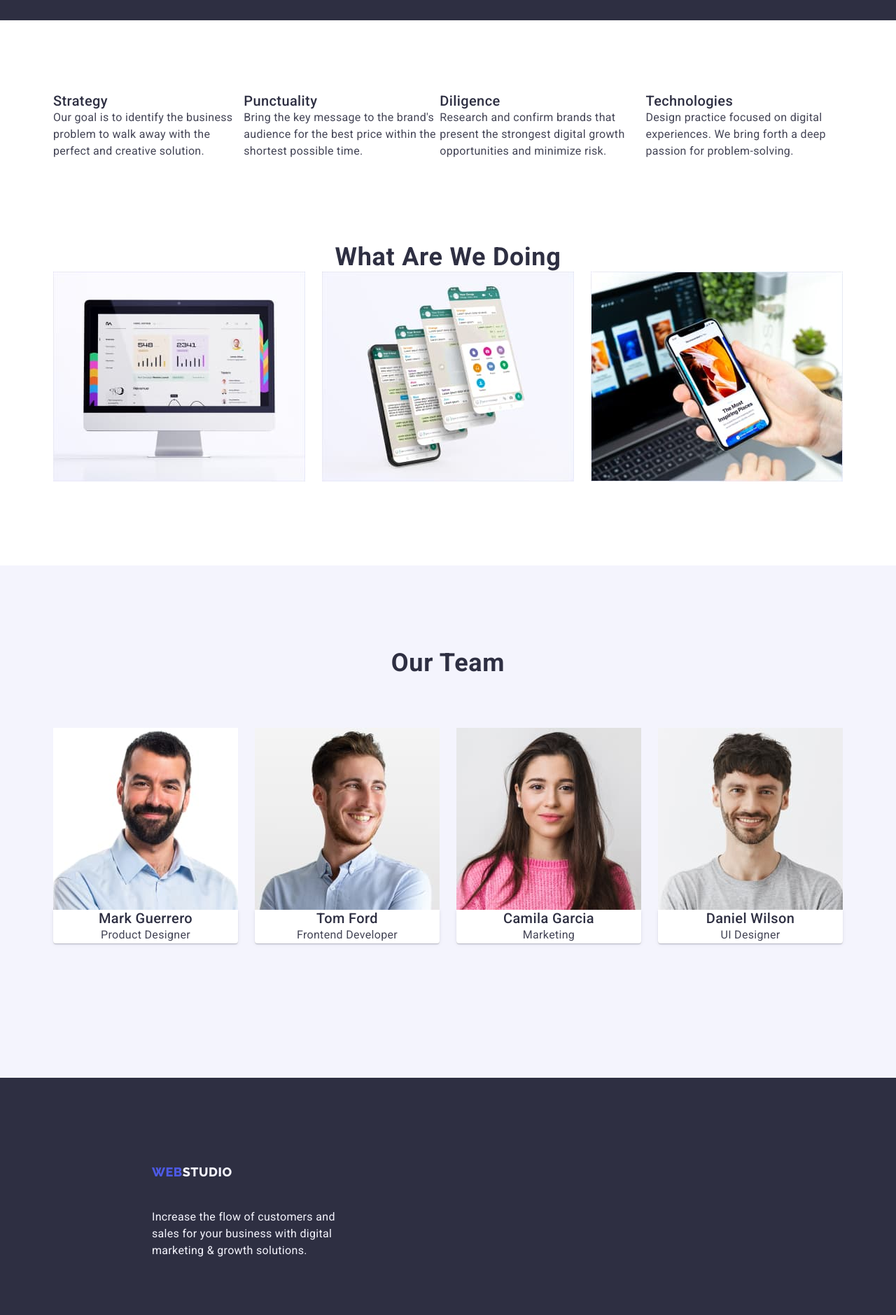
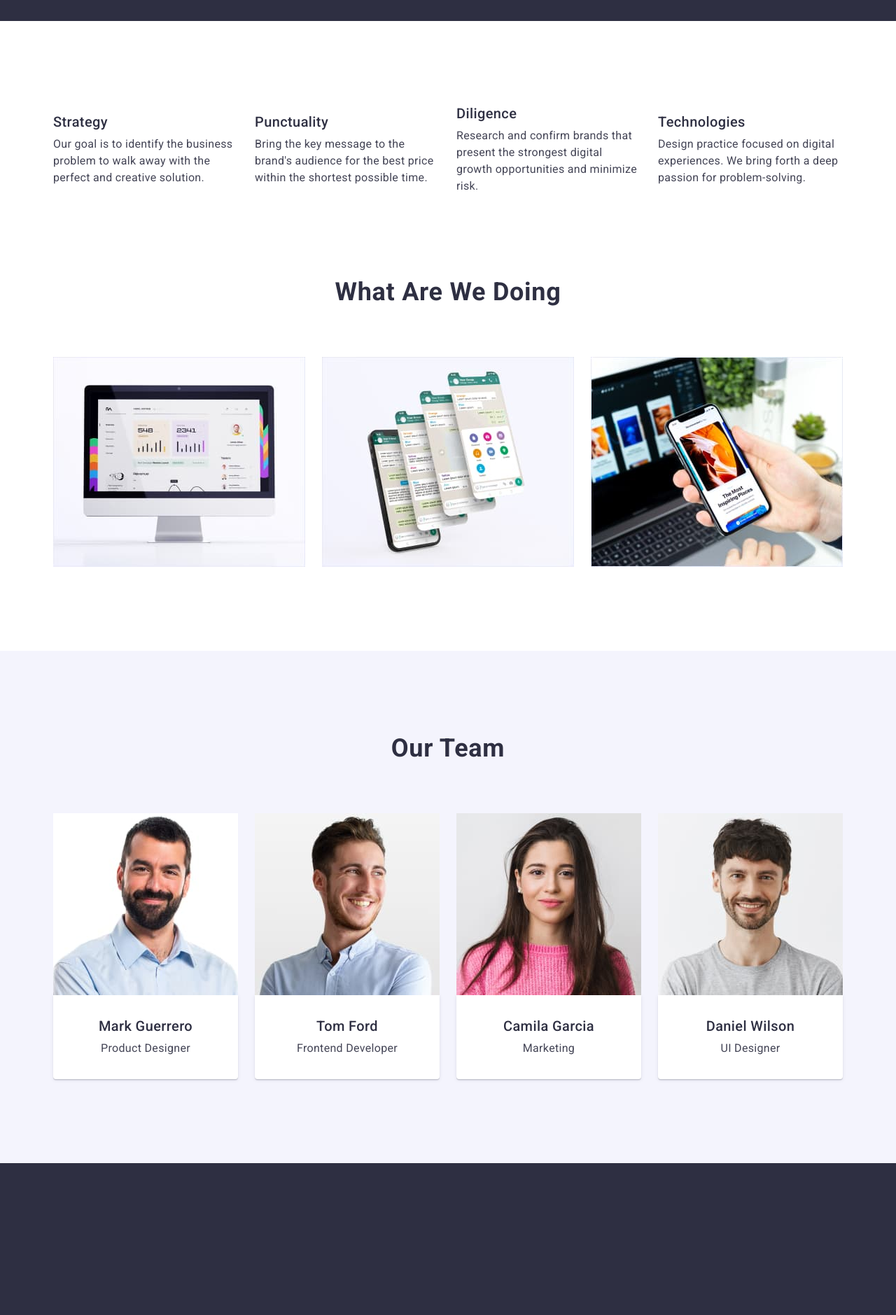
Before and after one commit to DarynaDvl/goit-markup-hw-03, a plain HTML site: page index.html in a window 1280 px wide. Shown: the part 640-2519 px from the top of the page at 70% size. Drawn offline with nearby package versions, Linux system fonts and the light colour scheme.

Commit message:
version-2

```diff
--- a/css/styles.css
+++ b/css/styles.css
@@ -53,7 +53,7 @@ body {
   color: var(--color-slate);
 }
 
-.conteiner {
+.container {
   width: 1158px;
   margin-left: auto;
   margin-right: auto;
@@ -94,6 +94,7 @@ body {
   color: var(--color-white);
   background: var(--color-iris);
   box-shadow: 0px 4px 4px rgba(0, 0, 0, 0.15);
+  border: none;
   border-radius: 4px;
   display: block;
   min-width: 169px;
@@ -101,6 +102,7 @@ body {
   padding-bottom: 16px;
   margin-left: auto;
   margin-right: auto;
+  height: 56px;
 }
 .modal-btn:hover,
 .modal-btn:focus {
@@ -119,23 +121,25 @@ body {
   background: var(--color-cloud);
   border: 1px solid var(--color-cornflower);
   border-radius: 4px;
+  padding: 12px 24px;
 }
 
 .portfolio-btn:hover,
 .portfolio-btn:focus {
   color: var(--color-white);
   background-color: var(--color-ocean);
+  border: 1px solid transparent;
 }
 
 /* ================= /COMPONENTS =================*/
 
 /* ================= HEADER =================*/
-.page-header-conteiner {
+.page-header-container {
   display: flex;
   align-items: center;
   justify-content: space-between;
   border-radius: 1px;
-  border-color: var(--color-cornflower);
+  border-bottom: 1px solid var(--color-cornflower);
 }
 
 .page-nav {
@@ -153,9 +157,9 @@ body {
 }
 
 .menu-link {
-  font-family: inherit;
+  /* font-family: inherit;
   font-size: inherit;
-  font-style: inherit;
+  font-style: inherit; */
   letter-spacing: 0.02em;
   font-weight: 500;
   line-height: inherit;
@@ -201,10 +205,8 @@ body {
 
   max-width: 1440px;
   min-height: 600px;
-}
-
-.hero-conteiner {
   padding-top: 188px;
+  padding-bottom: 188px;
 }
 
 .main-title {
@@ -226,7 +228,7 @@ body {
 /* ================= SECONDARY SECTION =================*/
 
 .secondary-section {
-  padding-top: 103px;
+  padding-top: 120px;
   padding-bottom: 120px;
   text-align: left;
 }
@@ -234,14 +236,16 @@ body {
 .secondary-section-list {
   display: flex;
   align-items: center;
+  gap: 24px;
 }
 
 .secondary-section-list-item {
   flex-direction: column;
+  width: calc((100% - 72px) / 4);
 }
 
 .subtitle {
-  font-family: inherit;
+  /* font-family: inherit; */
   font-weight: 500;
   font-size: 20px;
   letter-spacing: 0.02em;
@@ -249,8 +253,12 @@ body {
   color: var(--color-navy-blue);
 }
 
+.secondary-section-subtitle {
+  margin-bottom: 8px;
+}
+
 .subtitle-descr {
-  line-height: inherit;
+  /* line-height: inherit; */
   color: var(--color-slate);
 }
 /* ================= /SECONDARY SECTION =================*/
@@ -262,7 +270,7 @@ body {
 }
 
 .section-title {
-  font-family: inherit;
+  /* font-family: inherit; */
   letter-spacing: 0.02em;
   color: var(--color-navy-blue);
   font-weight: 700;
@@ -270,6 +278,10 @@ body {
   line-height: 1.11;
   text-align: center;
   text-transform: capitalize;
+}
+
+.tertiary-section-title {
+  margin-bottom: 72px;
 }
 
 .tertiary-section-list {
@@ -288,10 +300,11 @@ body {
 .our-team-section {
   background-color: var(--color-cloud);
   min-height: 732px;
+  padding-top: 120px;
+  padding-bottom: 120px;
 }
 
 .our-team-section-title {
-  padding-top: 120px;
   margin-bottom: 72px;
 }
 
@@ -303,16 +316,18 @@ body {
 }
 
 .our-team-list-item {
-  font-family: inherit;
+  /* font-family: inherit;
   font-size: inherit;
   font-style: inherit;
+  font-weight: inherit;
+  color: inherit; */
   letter-spacing: 0.02em;
-  font-weight: inherit;
-  color: inherit;
   background-color: var(--color-white);
+  border-radius: 0px 0px 4px 4px;
 }
 
 .name-and-position {
+  padding: 32px 16px;
   border-radius: 0px 0px 4px 4px;
   background: var(--color-white);
   box-shadow: 0px 1px 6px rgba(46, 47, 66, 0.08),
@@ -326,11 +341,12 @@ body {
   letter-spacing: 0.02em;
   text-align: center;
   color: var(--color-navy-blue);
+  margin-bottom: 8px;
 }
 
 .employee-position {
-  font-size: inherit;
-  line-height: inherit;
+  /* font-size: inherit;
+  line-height: inherit; */
   text-align: center;
   color: var(--color-slate);
 }
@@ -340,6 +356,7 @@ body {
 /* ================= PORTFOLIO =================*/
 
 .portfolio-section {
+  padding-top: 96px;
   padding-bottom: 120px;
 }
 
@@ -364,6 +381,8 @@ body {
 }
 
 .portfolio-card-text {
+  padding: 32px 16px;
+  border-top: none;
   background: var(--color-white);
   border: 1px solid var(--color-cornflower);
 }
@@ -380,18 +399,21 @@ body {
 
 /* ================= /PORTFOLIO =================*/
 
-/*  */
+/* ================= FOOTER =================*/
+
 .footer-section {
   background-color: var(--color-navy-blue);
-  font-family: inherit;
+  /* font-family: inherit;
   font-size: inherit;
   font-style: inherit;
+  font-weight: inherit;
+  color: inherit; */
   letter-spacing: 0.02em;
-  font-weight: inherit;
-  color: inherit;
+  padding-top: 120px;
+  padding-bottom: 120px;
 }
 
-.footer-conteiner {
+.footer-container {
   padding-top: 100px;
   padding-bottom: 100px;
   padding-left: 156px;
@@ -399,7 +421,7 @@ body {
 
 .footer-logotype {
   display: inline-block;
-  margin-bottom: 17.5px;
+  margin-bottom: 16px;
 }
 
 .footer-inf {
--- a/index.html
+++ b/index.html
@@ -20,7 +20,7 @@
   <body>
     <!-- HEADER -->
     <header class="page-header">
-      <div class="conteiner page-header-conteiner">
+      <div class="container page-header-container">
         <nav class="page-nav">
           <a class="link logo" href="./index.html" title="logotype">
             Web<span class="logo-text">Studio</span></a
@@ -56,40 +56,40 @@
     <main>
       <!-- HERO -->
       <section class="section hero-section">
-        <div class="conteiner hero-conteiner">
+        <div class="container hero-container">
           <h1 class="main-title">Effective Solutions for Your Business</h1>
           <button class="modal-btn" type="button">Order Service</button>
         </div>
       </section>
 
-      <!-- Secondary-section -->
+      <!-- SECONDARY SECTION -->
       <section class="section secondary-section">
-        <div class="conteiner">
+        <div class="container">
           <h2 class="secondary-section-title" hidden>Feature</h2>
           <ul class="list secondary-section-list">
             <li class="secondary-section-list-item">
-              <h3 class="subtitle">Strategy</h3>
+              <h3 class="subtitle secondary-section-subtitle">Strategy</h3>
               <p class="subtitle-descr">
                 Our goal is to identify the business problem to walk away with
                 the perfect and creative solution.
               </p>
             </li>
-            <li>
-              <h3 class="subtitle">Punctuality</h3>
+            <li class="secondary-section-list-item">
+              <h3 class="subtitle secondary-section-subtitle">Punctuality</h3>
               <p class="subtitle-descr">
                 Bring the key message to the brand's audience for the best price
                 within the shortest possible time.
               </p>
             </li>
-            <li>
-              <h3 class="subtitle">Diligence</h3>
+            <li class="secondary-section-list-item">
+              <h3 class="subtitle secondary-section-subtitle">Diligence</h3>
               <p class="subtitle-descr">
                 Research and confirm brands that present the strongest digital
                 growth opportunities and minimize risk.
               </p>
             </li>
-            <li>
-              <h3 class="subtitle">Technologies</h3>
+            <li class="secondary-section-list-item">
+              <h3 class="subtitle secondary-section-subtitle">Technologies</h3>
               <p class="subtitle-descr">
                 Design practice focused on digital experiences. We bring forth a
                 deep passion for problem-solving.
@@ -98,10 +98,12 @@
           </ul>
         </div>
       </section>
-
+      <!-- TERTIARY SECTION -->
       <section class="section tertiary-section">
-        <div class="conteiner">
-          <h2 class="section-title">What are we doing</h2>
+        <div class="container">
+          <h2 class="section-title tertiary-section-title">
+            What are we doing
+          </h2>
           <ul class="list tertiary-section-list">
             <li class="tertiary-section-list-item">
               <img
@@ -131,8 +133,10 @@
         </div>
       </section>
 
+      <!-- OUR TEAM SECTION  -->
+
       <section class="section our-team-section">
-        <div class="conteiner">
+        <div class="container">
           <h2 class="section-title our-team-section-title">Our Team</h2>
           <ul class="list our-team-list">
             <li class="our-team-list-item">
@@ -188,8 +192,10 @@
       </section>
     </main>
 
+    <!-- FOOTER -->
+
     <footer class="footer-section">
-      <div class="conteiner footer-conteiner">
+      <div class="container footer-container">
         <a
           class="link logo footer-logotype"
           href="./index.html"
```
Also changed, not shown: portfolio.html (+5 -3 lines).
